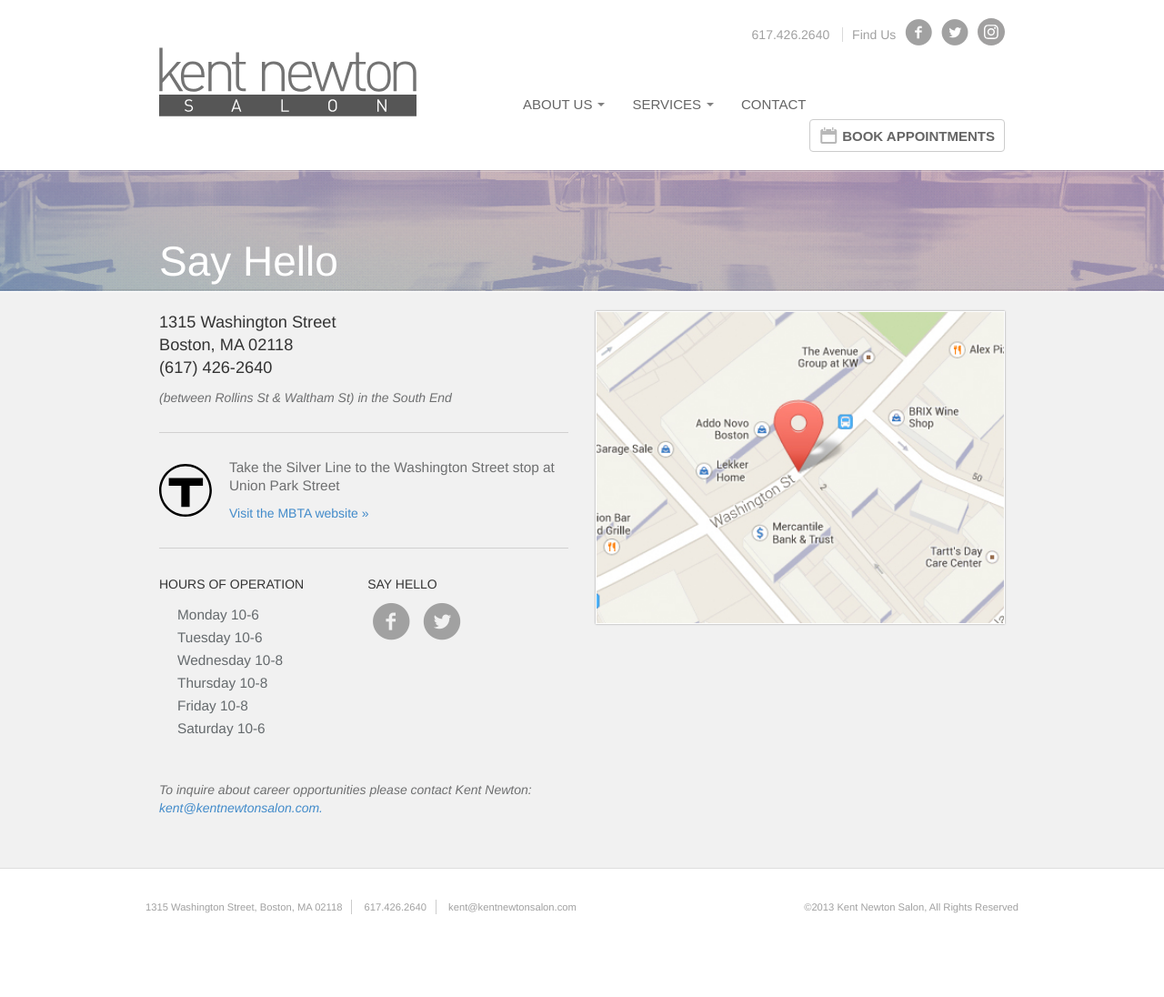
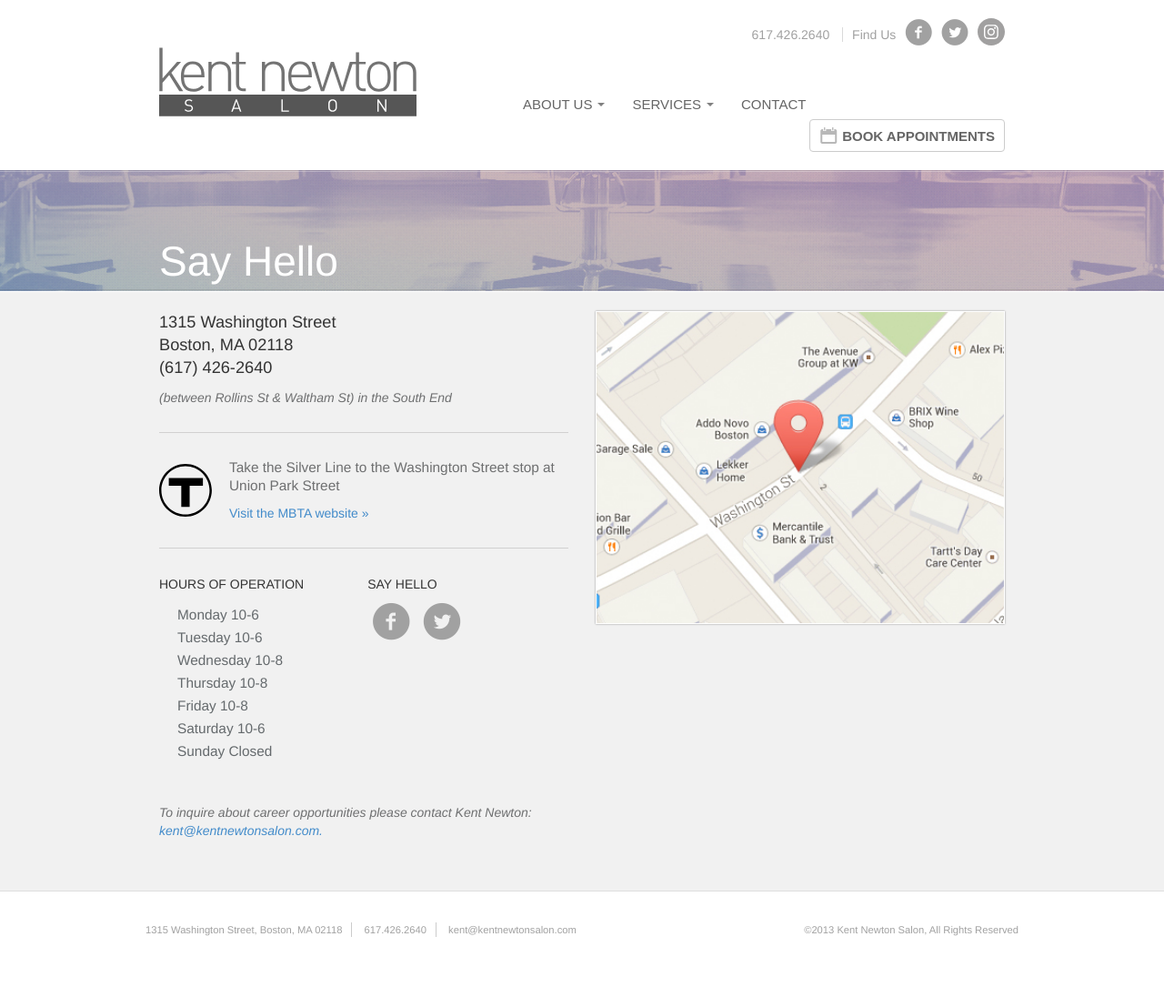
Before and after one commit to knsnewsite/knsnewsite.github.io, a Jekyll site: the page built from contact/index.html, in a window 1280 px wide. Shown: the whole page at 91% size. Built offline with Jekyll 4.4.1, drawn with Linux system fonts in a browser that asks for light colours; comment, search, counter and statistics services are not loaded; before the commit the page ends 1071 px from its top, so only the background shows below that.

Commit message:
update contact page

```diff
--- a/contact/index.html
+++ b/contact/index.html
@@ -24,7 +24,7 @@ layout: main
 			</section>
 			<section class="hrs">
 				<h3>Hours of Operation</h3>
-				<p>Monday 10-6<br>Tuesday 10-6<br>Wednesday 10-8<br>Thursday 10-8<br>Friday 10-8<br>Saturday 10-6</p>
+				<p>Monday 10-6<br>Tuesday 10-6<br>Wednesday 10-8<br>Thursday 10-8<br>Friday 10-8<br>Saturday 10-6<br>Sunday Closed</p>
 			</section>
 			<section class="social">
 				<h3>Say Hello</h3>
```
Also changed, not shown: 1 other file.
